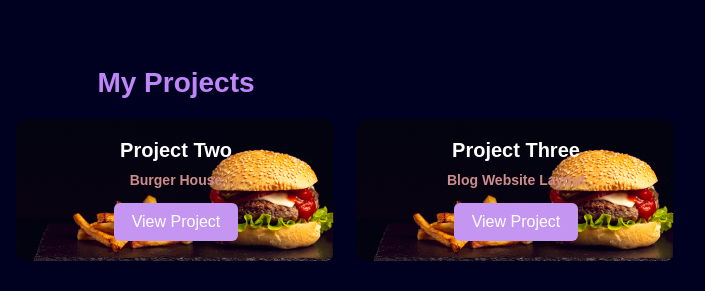
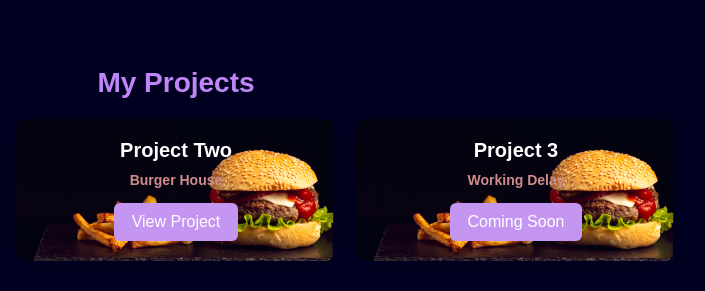
Before and after one commit to shahab-02/Portfolio_Project, a plain HTML site: page Portfolio Project/index.html in a window 1280 px wide. Shown: the part 840-1131 px from the top of the page, 464-1169 px from the left. Drawn offline with nearby package versions, Linux system fonts and the light colour scheme.

Commit message:
Update index.html

```diff
--- a/Portfolio Project/index.html
+++ b/Portfolio Project/index.html
@@ -80,9 +80,9 @@
       </div>
 
       <div class="project-card" id="project3card">
-        <h3>Project Three</h3>
-        <p>Blog Website Layout</p>
-        <a href="https://example.com/project3" target="_blank">View Project</a>
+        <h3>Project 3</h3>
+        <p>Working Delay</p>
+        <a href="https://example.com/project3" target="_blank">Coming Soon</a>
       </div>
     </div>
        </section>
@@ -148,4 +148,5 @@
   </script>
 </body>
 </body>
+
 </html>
```
